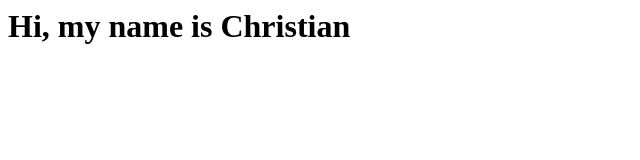
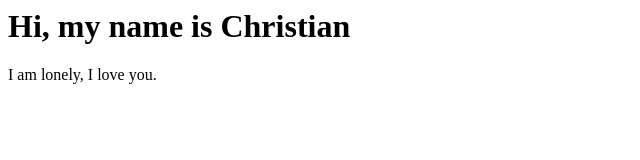
Before and after one commit to cmarq07/Explore-UW, a plain HTML site: page index.html in a window 1280 px wide. Shown: the whole page, without its empty margins (0-640 px from the left). Drawn offline with Linux system fonts and the light colour scheme.

Commit message:
Update index.html

```diff
--- a/index.html
+++ b/index.html
@@ -1 +1,2 @@
 <h1>Hi, my name is Christian</h1> <!-- the <h1> is an HTML tag -->
+<p>I am lonely, I love you.</p>
```
